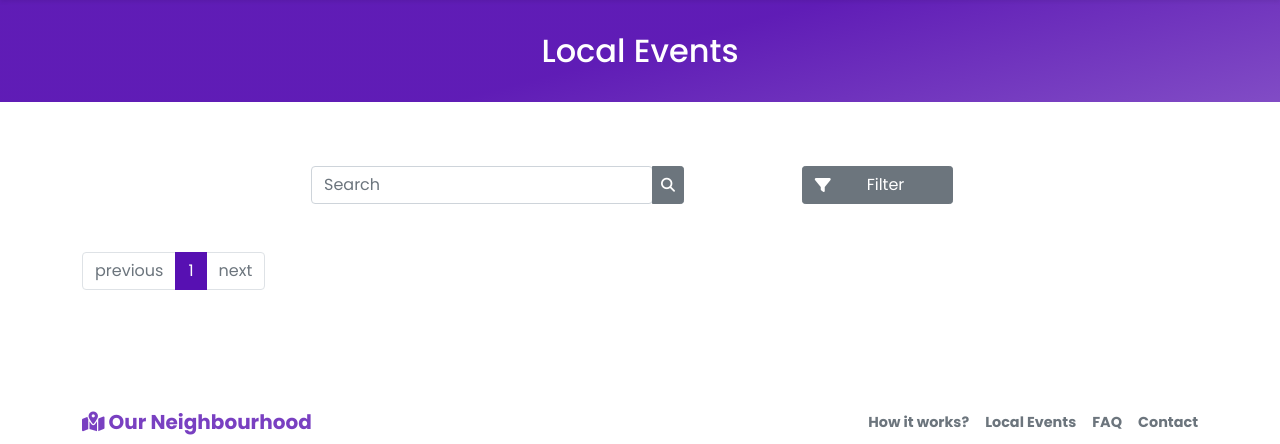
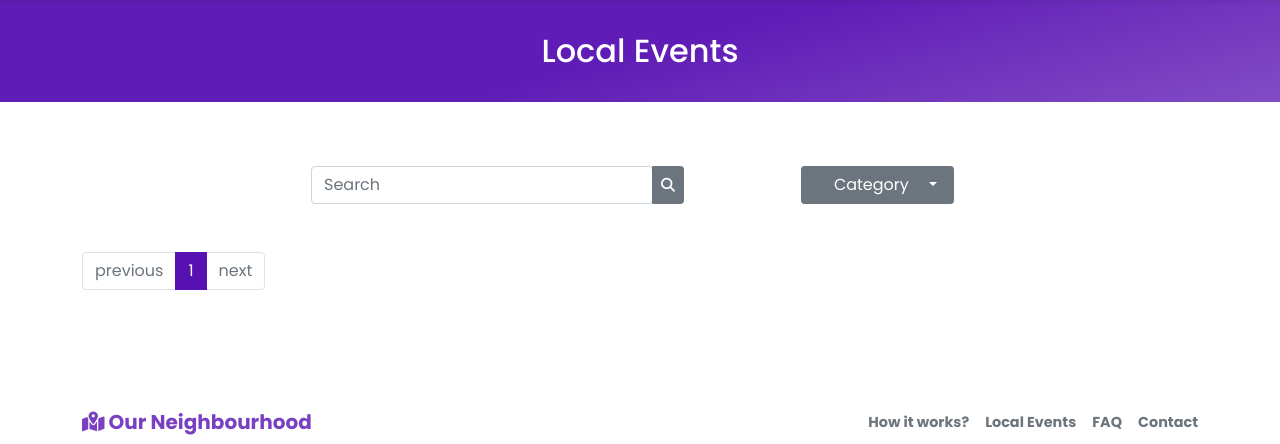
Before and after one commit to stef-cruz/our_neighbourhood, a Django app: page /events/?category=arts in a window 1280 px wide. Shown: the part 56-500 px from the top of the page. Run offline with Django 3.2, Linux system fonts and the light colour scheme; data that the repository does not hold is empty; some libraries are stand-ins or nearby versions.

Commit message:
Add category filter

```diff
--- a/events/templates/events/events.html
+++ b/events/templates/events/events.html
@@ -12,14 +12,17 @@
         <div class="row justify-content-center">
             <div class="col-12 col-md-3 order-2">
                 <div class="d-flex justify-content-center align-items-center pt-3">
-                    <div class="btn btn-sm btn-secondary filter-search__filter-btn" id="dropdownFilter"
+                    <div class="btn btn-sm btn-secondary filter-search__filter-btn dropdown-toggle" id="dropdownFilter"
                          data-bs-toggle="dropdown" aria-expanded="false">
-                        <i class="fas fa-filter"></i>
-                        <span>Filter</span>
+                        <span>Category</span>
                     </div>
                     <ul class="dropdown-menu" aria-labelledby="dropdownFilter">
-                        <li><a class="dropdown-item" href="#">Alphabetically</a></li>
-                        <li><a class="dropdown-item" href="#">Category</a></li>
+                        <li><a class="dropdown-item" href="{% url 'events' %}?category=arts">Arts</a></li>
+                        <li><a class="dropdown-item" href="{% url 'events' %}?category=food-and-drinks">Food &amp; Drinks</a></li>
+                        <li><a class="dropdown-item" href="{% url 'events' %}?category=fitness-and-sports">Fitness &amp; Sports</a></li>
+                        <li><a class="dropdown-item" href="{% url 'events' %}?category=kids">Kids</a></li>
+                        <li><a class="dropdown-item" href="{% url 'events' %}?category=services">Services</a></li>
+                        <li><a class="dropdown-item" href="{% url 'events' %}?category=other">Other</a></li>
                     </ul>
                 </div>
             </div>
--- a/events/views.py
+++ b/events/views.py
@@ -27,8 +27,25 @@ def all_events(request):
     # Source fix to issue unordered object list warning
     # https://stackoverflow.com/questions/44033670/python-django-rest-framework-unorderedobjectlistwarning
     events = Event.objects.filter(is_paid=True).order_by('id')
+    query = None
+    category = None
 
     if request.GET:
+        if 'category' in request.GET:
+            categories = request.GET['category']
+            if categories == 'arts':
+                events = events.filter(event_category__contains='arts')
+            elif categories == 'food-and-drinks':
+                events = events.filter(event_category__contains='food')
+            elif categories == 'fitness-and-sports':
+                events = events.filter(event_category__contains='fitness')
+            elif categories == 'kids':
+                events = events.filter(event_category__contains='kids')
+            elif categories == 'services':
+                events = events.filter(event_category__contains='services')
+            else:
+                events = events.filter(event_category__contains='other')
+
         if 'q' in request.GET:
             query = request.GET['q']
             if not query:
--- a/static/css/_event.scss
+++ b/static/css/_event.scss
@@ -17,7 +17,6 @@
   }
 
   .return-to-events {
-
     a {
       text-decoration: none;
       color: #212529; /* text-dark */
@@ -28,3 +27,20 @@
     }
   }
 }
+
+//Events
+.filter-search {
+  &__filter-btn {
+    padding: .375rem 1rem;
+    font-size: 1rem;
+    position: relative;
+
+    span {
+      padding-left: 1rem;
+    }
+  }
+
+  .dropdown-toggle::after {
+    margin-left: 1rem;
+  }
+}
--- a/static/css/_index.scss
+++ b/static/css/_index.scss
@@ -46,22 +46,3 @@
   border-color: $prim-colour;
   box-shadow: 0 0 0 0.25rem rgb($prim-colour, 0.25);
 }
-
-//Events
-.filter-search {
-  &__filter-btn {
-    padding: .375rem 3rem;
-    font-size: 1rem;
-    position: relative;
-
-    i {
-      position: absolute;
-      right: 7.6rem;
-      top: 0.6rem;
-    }
-
-    span {
-      padding-left: 1rem;
-    }
-  }
-}
--- a/static/css/style.css
+++ b/static/css/style.css
@@ -40,20 +40,6 @@
 .accordion-button:focus {
   border-color: #5710b2;
   box-shadow: 0 0 0 0.25rem rgba(87, 16, 178, 0.25);
-}
-
-.filter-search__filter-btn {
-  padding: 0.375rem 3rem;
-  font-size: 1rem;
-  position: relative;
-}
-.filter-search__filter-btn i {
-  position: absolute;
-  right: 7.6rem;
-  top: 0.6rem;
-}
-.filter-search__filter-btn span {
-  padding-left: 1rem;
 }
 
 .navbar i {
@@ -406,6 +392,18 @@
   color: #5710b2;
 }
 
+.filter-search__filter-btn {
+  padding: 0.375rem 1rem;
+  font-size: 1rem;
+  position: relative;
+}
+.filter-search__filter-btn span {
+  padding-left: 1rem;
+}
+.filter-search .dropdown-toggle::after {
+  margin-left: 1rem;
+}
+
 .checkout {
   text-align: center;
   max-width: 70vw;
```
Also changed, not shown: events/models.py (+6 -6 lines), 1 other file.
